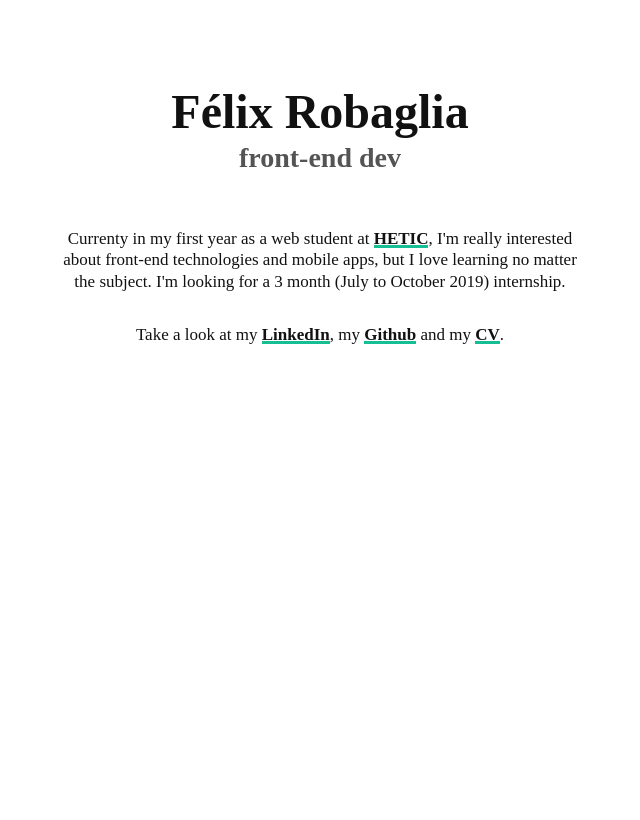
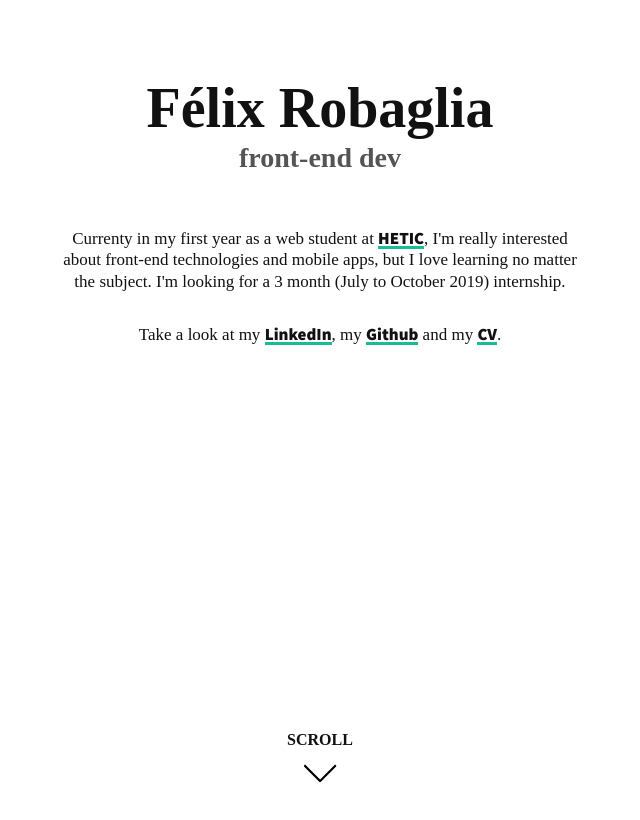
Before and after one commit to FRobaglia/portfolio-v4, a website built with Parcel: page src/index.html in a window 1280 px wide. Shown: the top 820 px of the page, without its empty margins (320-960 px from the left). Built offline with nearby package versions, Linux system fonts and the light colour scheme; a web font is replaced by a local one.

Commit message:
add animations

```diff
--- a/src/index.html
+++ b/src/index.html
@@ -1,9 +1,9 @@
 <!DOCTYPE html>
-<html>
+<html lang="en">
   <head>
     <meta charset="utf-8" />
     <meta http-equiv="X-UA-Compatible" content="IE=edge" />
-    <title>Félix Robaglia</title>
+    <title>Félix Robaglia - HETIC Student</title>
     <meta name="viewport" content="width=device-width, initial-scale=1" />
     <link
       rel="stylesheet"
@@ -14,21 +14,35 @@
     <script defer src="js/main.js"></script>
   </head>
   <body>
-
     <section class="home">
       <h1 class="title">Félix Robaglia</h1>
       <h2 class="subtitle">front-end dev</h2>
       <p>
-            Currenty in my first year as a web student at <a target="_blank" href="https://www.hetic.net">HETIC</a>, I'm really
+        Currenty in my first year as a web student at
+        <a target="_blank" href="https://www.hetic.net">HETIC</a>, I'm really
         interested about front-end technologies and mobile apps, but I love
-            learning no matter the subject. I'm looking for a 3 month (July to October 2019) internship.
+        learning no matter the subject. I'm looking for a 3 month (July to
+        October 2019) internship.
       </p>
       <p>
-            Take a look at my <a target="_blank" href="https://www.linkedin.com/in/f%C3%A9lix-robaglia/">LinkedIn</a>, my <a target="_blank" href="https://github.com/FRobaglia">Github</a> and my <a href="">CV</a>.
+        Take a look at my
+        <a
+          target="_blank"
+          href="https://www.linkedin.com/in/f%C3%A9lix-robaglia/"
+          >LinkedIn</a
+        >, my
+        <a target="_blank" href="https://github.com/FRobaglia">Github</a> and my
+        <a href="">CV</a>.
       </p>
+      <a href="#main">
+        <div class="scroll">
+          <span class="scroll-text">SCROLL</span>
+          <div class="scroll-arrow"></div>
+        </div>
+      </a>
     </section>
 
-    <main>
+    <main id="main">
       <section class="horizontal">
         <div class="horizontal__inner">
           <div class="projects">
--- a/src/js/main.js
+++ b/src/js/main.js
@@ -76,4 +76,7 @@ window.addEventListener("load", function(event) {
       p.style.transform= 'scale(1)';
     }
   }, 1500);
+  setTimeout(() => {
+    document.querySelector('.scroll').style.opacity = '1';
+  }, 2100);
 });
--- a/src/scss/blocs/home.scss
+++ b/src/scss/blocs/home.scss
@@ -1,6 +1,53 @@
+@keyframes float {
+  from {
+    transform: translate(-50%, -10px);
+  }
+  50% {
+    transform: translate(-50%, 0px);
+  }
+  to {
+    transform: translate(-50%, -10px);
+  }
+}
+
 .home {
+  position: relative;
   height: 100vh;
   margin: 0 auto;
-  width: 60%;
+  width: 560px;
   text-align: center;
 }
+
+.title {
+  cursor: default;
+  transition: transform 1s ease-out, color 0.3s;
+  transform: translateY(-100vw) scale(0);
+}
+.subtitle {
+  transition: 1s ease-out;
+  transform: translateY(100vw) scale(0);
+}
+
+.scroll {
+  opacity: 0;
+  transition: opacity 0.3s;
+  animation: float 2.5s infinite ease-in-out;
+  position: absolute;
+  bottom: 0;
+  left: 50%;
+  transform: translateX(-50%);
+
+  & .scroll-arrow {
+    cursor: pointer;
+    margin: 8px auto;
+    width: 36px;
+    height: 36px;
+    background-size: cover;
+    background: url(../assets/imgs/icons/down-arrow.svg);
+  }
+
+  & .scroll-text {
+    font-family: 'PTSans';
+    font-weight: bold;
+  }
+}
--- a/src/scss/config/fonts.scss
+++ b/src/scss/config/fonts.scss
@@ -7,9 +7,20 @@
   font-family: 'PTSans';
   font-weight: bold;
 }
+
 @font-face {
   src: url(../assets/fonts/SourceSansPro/SourceSansPro-Regular.ttf) format('truetype');
   font-family: 'SourceSansPro';
+}
+@font-face {
+  src: url(../assets/fonts/SourceSansPro/SourceSansPro-Black.ttf) format('truetype');
+  font-family: 'SourceSansPro';
+  font-weight: 900;
+}
+@font-face {
+  src: url(../assets/fonts/SourceSansPro/SourceSansPro-Bold.ttf) format('truetype');
+  font-family: 'SourceSansPro';
+  font-weight: bold;
 }
 @font-face {
   src: url(../assets/fonts/SourceSansPro/SourceSansPro-Light.ttf) format('truetype');
--- a/src/scss/global/layout.scss
+++ b/src/scss/global/layout.scss
@@ -2,8 +2,11 @@
   box-sizing: border-box;
 }
 
+:root {
+  scroll-behavior: smooth;
+}
+
 body {
-  background-color: $white;
   color: $black;
   max-width: 100vw;
   overflow-x: hidden;
@@ -15,9 +18,9 @@ p {
   opacity: 0;
   transform: scale(0.2);
   transition: 0.6s;
-  width: 550px;
   margin: 0 auto;
   padding: 16px;
+  font-weight: lighter;
   font-family: 'SourceSansPro';
 }
 
@@ -27,26 +30,24 @@ h1, h2 {
   font-weight: bold;
 }
 h1 {
-  margin-top: 80px;
-  font-size: 48px;
+  padding-top: 80px;
+  font-size: 56px;
+
+  &:hover {
+  color: transparent;
+  -webkit-text-stroke: 1px $green;
+  }
 }
-.title {
-  transition: 1s ease-out;
-  transform: translateY(-100vw) scale(0);
-}
+
 h2 {
   padding-top: 0px;
   margin-bottom: 32px;
   color: $grey;
   font-size: 28px;
 }
-.subtitle {
-  transition: 1s ease-out;
-  transform: translateY(100vw) scale(0);
-}
 
 a {
-  font-weight: bold;
+  font-weight: 900;
   color: $black;
   cursor: pointer;
   transition: box-shadow 0.3s;
```
Also changed, not shown: src/assets/imgs/icons/down-arrow.svg (added). Lines whose indentation alone changed are shown as unchanged.
